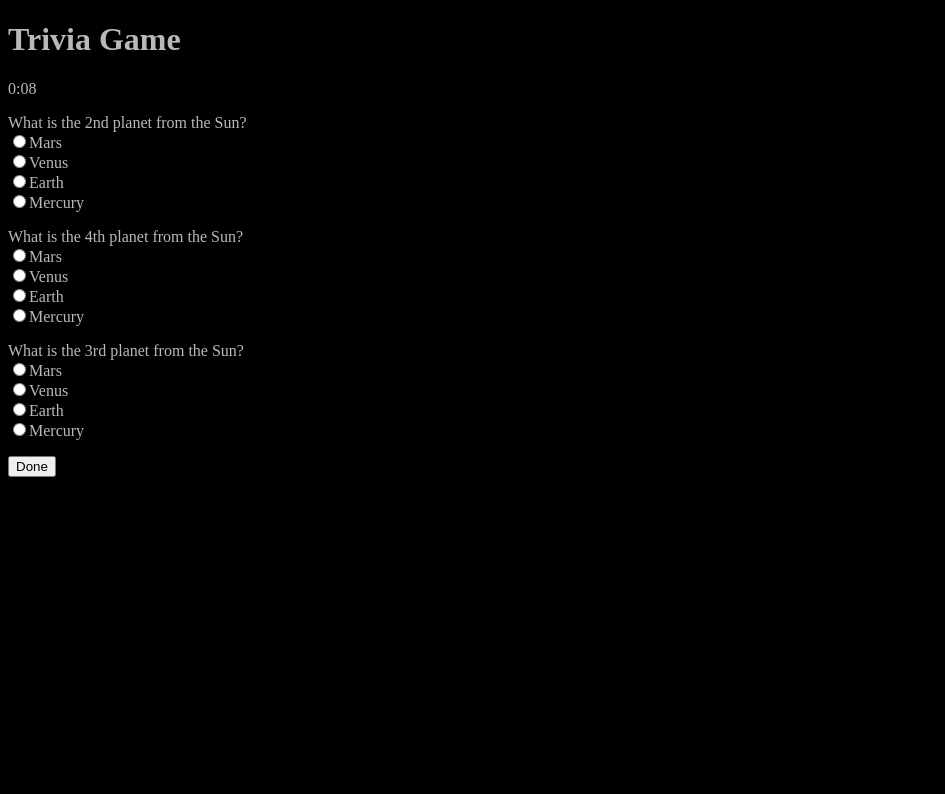
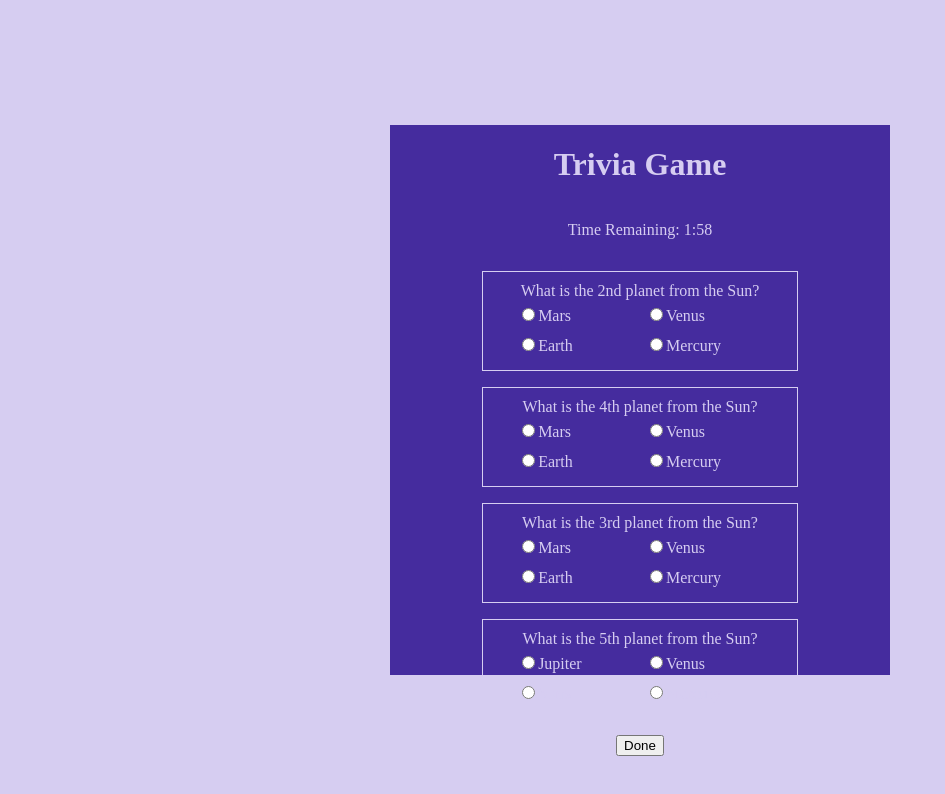
Before and after one commit to urvishp13/Trivia-Game, a plain HTML site: page Version 1/index.html in a window 1280 px wide. Both pictures are taken after a click on the button "Start". Shown: the whole page, without its empty margins (0-945 px from the left). Drawn offline with nearby package versions, Linux system fonts and the light colour scheme.

Commit message:
picked colors, working on expoanding display with content added

```diff
--- a/Version 1/assets/css/style.css
+++ b/Version 1/assets/css/style.css
@@ -1,4 +1,42 @@
 body {
-    background: black;
-    color: rgba(250, 247, 254, 0.745);
+    background: #D6CDF1;
+    color: #D6CDF1;
+    margin: 0;
 }
+
+#display {
+    background-color: #452C9E;
+    width: 500px;
+    height: 550px;
+    text-align: center;
+}
+
+#content {
+    display: flex;
+    flex-direction: column;
+    justify-content: center;
+    align-items: center;
+}
+
+.question {
+    border: 1px solid #D6CDF1;
+    padding: 10px;
+}
+
+.question-answer-choices > * {
+    display: inline-block;
+    width: 40%;
+    text-align: left;
+    margin: 5px;
+    /*border: 1px solid #D6CDF1*/
+}
+
+.questions-section {
+}
+
+#container {
+    height: 100vh;
+    display: flex;
+    justify-content: center;
+    align-items: center;
+}
--- a/Version 1/assets/javascript/app.js
+++ b/Version 1/assets/javascript/app.js
@@ -20,6 +20,13 @@ var storage = [
             "Mars", "Venus", "Earth", "Mercury"
         ],
         answer: "Earth"
+    },
+    {
+        question: "What is the 5th planet from the Sun?",
+        answerChoices: [
+            "Jupiter", "Venus", "Mars", "Mercury"
+        ],
+        answer: "Jupiter"
     }
 ];
 
@@ -91,7 +98,6 @@ function writeQuestions(storage) {
 
     //console.log("questions section");
     //console.log($("body#questions-page #questions-section"));
-
 }
 
 //console.log($('.question-answer-choices'));
@@ -101,10 +107,10 @@ function results() {
     writeResults();
 
     function getSubmittedAnswers() {
-        console.log("got answer choices");
+        //console.log("got answer choices");
         let answersSubmitted = [];
         let answerChoicesSets = Object.values($('.question-answer-choices'));
-        console.log(answerChoicesSets);
+        //console.log(answerChoicesSets);
         for (let i = 0; i < answerChoicesSets.length; i++) {
             var answerChoicesSet = answerChoicesSets[i];
 
@@ -159,7 +165,7 @@ function results() {
         var userWrong = iterator.next().value;
         var userUnanswered = iterator.next().value;
 
-        display.html(`
+        $content.html(`
             <p>Correct:     ${userCorrect}</p>
             <p>Wrong:       ${userWrong}</p>
             <p>Unasnwered:  ${userUnanswered}</p>
@@ -185,8 +191,7 @@ function startTimer(currentTime) { // currentTime is in s
         if (currentTime-- == 0) {
             // Show results
             results();
-            display.prepend(`
-                <h1 id="heading">Trivia Game</h1>
+            $content.prepend(`
                 <h2 id="status">Times Up</h1>
             `);
         }
@@ -195,14 +200,13 @@ function startTimer(currentTime) { // currentTime is in s
 
 }
 
-var display = $('body #display');
+var $content = $('body #display #content');
 
 // When Trivia started
-$(display).on('click', '#start', function () {
+$('#start').on('click', function () {
     // Set the HTML for the new content
-    display.html(`
-        <h1 id="heading">Trivia Game</h1>
-        <p id="timer">2:00</p>
+    $content.html(`
+        <p>Time Remaining: <span id="timer">2:00</span></p>
         <div id="questions-section"></div>
         <button id="submit">Done</button>
     `);
@@ -212,7 +216,7 @@ $(display).on('click', '#start', function () {
         url: "index.html"
     }).then(function() {
         // Add a 120s timer
-        startTimer(10);
+        startTimer(2*60);
         // Write questions to page
         writeQuestions(storage);
     });
@@ -227,8 +231,7 @@ $(display).on('click', '#submit', function() {
     }).then(function() {
         clearInterval(intervalID); // stop the timer
         results();
-        display.prepend(`
-            <h1 id="heading">Trivia Game</h1>
+        $content.prepend(`
             <h2 id="status">All Done!</h1>
         `);
     });
--- a/Version 1/index.html
+++ b/Version 1/index.html
@@ -4,9 +4,13 @@
     <link rel="stylesheet" href="assets/css/style.css">
 </head>
 <body>
-    <div id="display">
-        <h1 id="heading">Trivia Game</h1>
-        <button id="start">Start</button>
+    <div id="container">
+        <div id="display">
+            <h1 id="heading">Trivia Game</h1>
+            <div id="content">
+                <button id="start">Start</button>
+            </div>
+        </div>
     </div>
 
     <script src="https://ajax.googleapis.com/ajax/libs/jquery/3.6.0/jquery.min.js"></script>
```
Also changed, not shown: Version 2/assets/javascript/app.js (+15 -16 lines), Version 2/index.html (+3 -1 lines).
